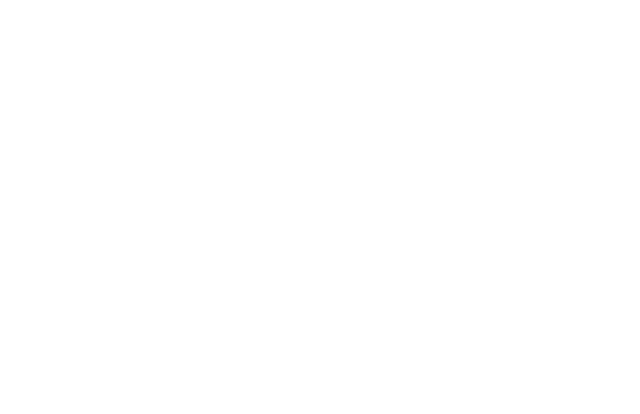
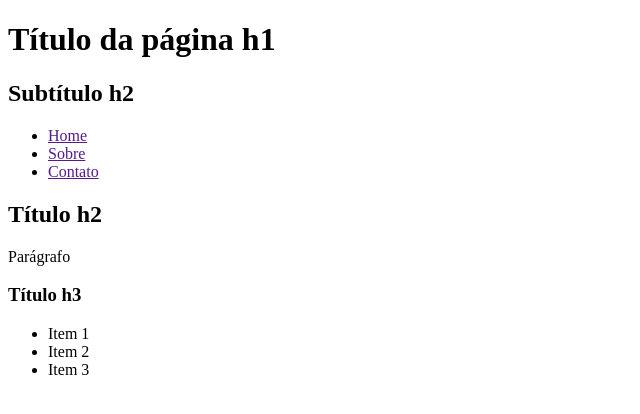
Before and after one commit to Amanda-psz/atividades_geracao_tech2_0, a plain HTML site: page atividade_1/index.html in a window 1280 px wide. Shown: the whole page, without its empty margins (0-640 px from the left). Drawn offline with Linux system fonts and the light colour scheme.

Commit message:
atualizando atividade 1

```diff
--- a/atividade_1/index.html
+++ b/atividade_1/index.html
@@ -1,11 +1,35 @@
 <!DOCTYPE html>
-<html lang="en">
+<html lang="pt-br">
 <head>
     <meta charset="UTF-8">
     <meta name="viewport" content="width=device-width, initial-scale=1.0">
-    <title>Document</title>
+    <title>Atividade 1</title>
 </head>
 <body>
-
+    <header>
+        <h1>Título da página h1</h1>
+        <h2>Subtítulo h2</h2>
+        <nav>
+            <ul>
+                <li><a href="">Home</a></li>
+                <li><a href="">Sobre</a></li>
+                <li><a href="">Contato</a></li>
+            </ul>
+        </nav>
+    </header>
+    <main>
+        <article>
+            <h2>Título h2</h2>
+            <p>Parágrafo</p>
+            <section>
+                <h3>Título h3</h3>
+                <ul>
+                    <li>Item 1</li>
+                    <li>Item 2</li>
+                    <li>Item 3</li>
+                </ul>
+            </section>
+        </article>
+    </main>
 </body>
 </html>
```
